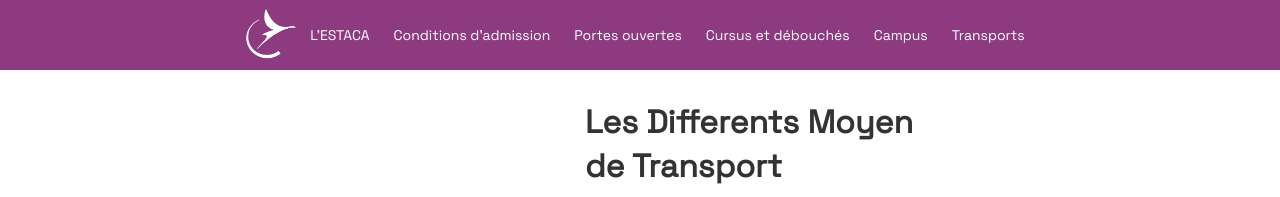
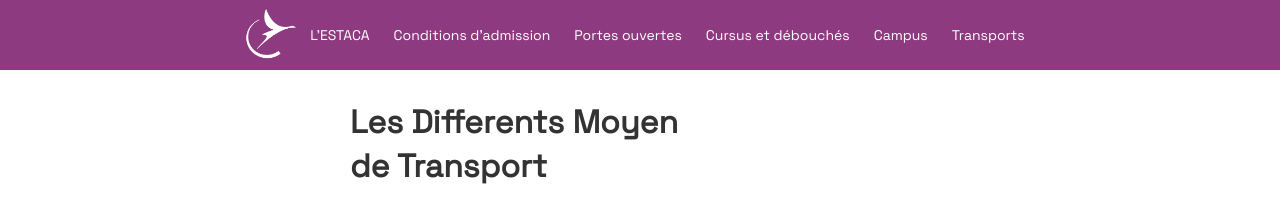
Before and after one commit to NSI-Project/Website-NSI, a plain HTML site: page Transports/transport.html in a window 1280 px wide. Shown: the top 197 px of the page. Drawn offline with Linux system fonts and the light colour scheme.

Commit message:
Update transport.css

```diff
--- a/Transports/transport.css
+++ b/Transports/transport.css
@@ -46,7 +46,7 @@
     margin-top: 100px;
     line-height: 44px;
     color: #333;
-    margin-left: 585px;
+    margin-left: 350px;
 }
 
 #amd {
```
